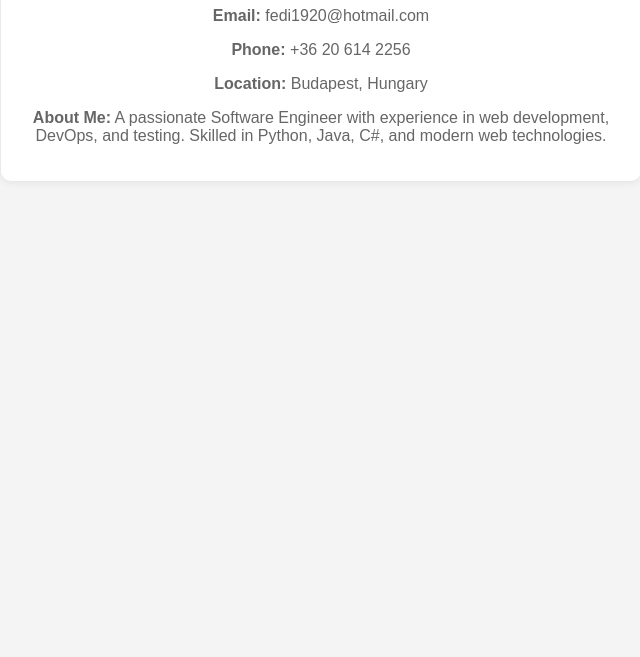
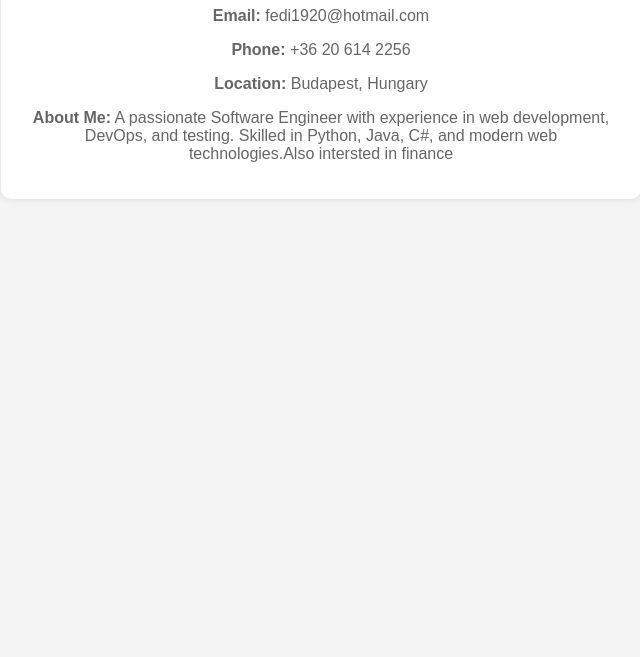
Before and after one commit to fedizarai/fedizarai, a plain HTML site: page index.html in a window 1280 px wide. Shown: the part 143-800 px from the top of the page, without its empty margins (319-959 px from the left). Drawn offline with Linux system fonts and the light colour scheme.

Commit message:
Update index.html

```diff
--- a/index.html
+++ b/index.html
@@ -34,7 +34,7 @@
         <p><strong>Email:</strong> fedi1920@hotmail.com</p>
         <p><strong>Phone:</strong> +36 20 614 2256</p>
         <p><strong>Location:</strong> Budapest, Hungary</p>
-        <p><strong>About Me:</strong> A passionate Software Engineer with experience in web development, DevOps, and testing. Skilled in Python, Java, C#, and modern web technologies.</p>
+        <p><strong>About Me:</strong> A passionate Software Engineer with experience in web development, DevOps, and testing. Skilled in Python, Java, C#, and modern web technologies.Also intersted in finance</p>
     </div>
 </body>
 </html>
```
